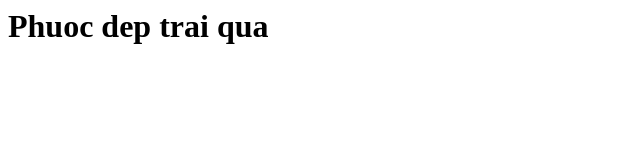
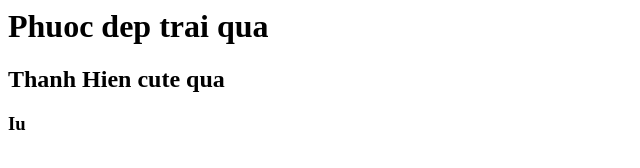
Before and after one commit to PhuocPhann162/AddFile, a plain HTML site: page index.html in a window 1280 px wide. Shown: the whole page, without its empty margins (0-640 px from the left). Drawn offline with Linux system fonts and the light colour scheme.

Commit message:
Update index.html

```diff
--- a/index.html
+++ b/index.html
@@ -1 +1,3 @@
 <h1>Phuoc dep trai qua</h1>
+<h2>Thanh Hien cute qua</h2>
+<h3>Iu</h3>
```
